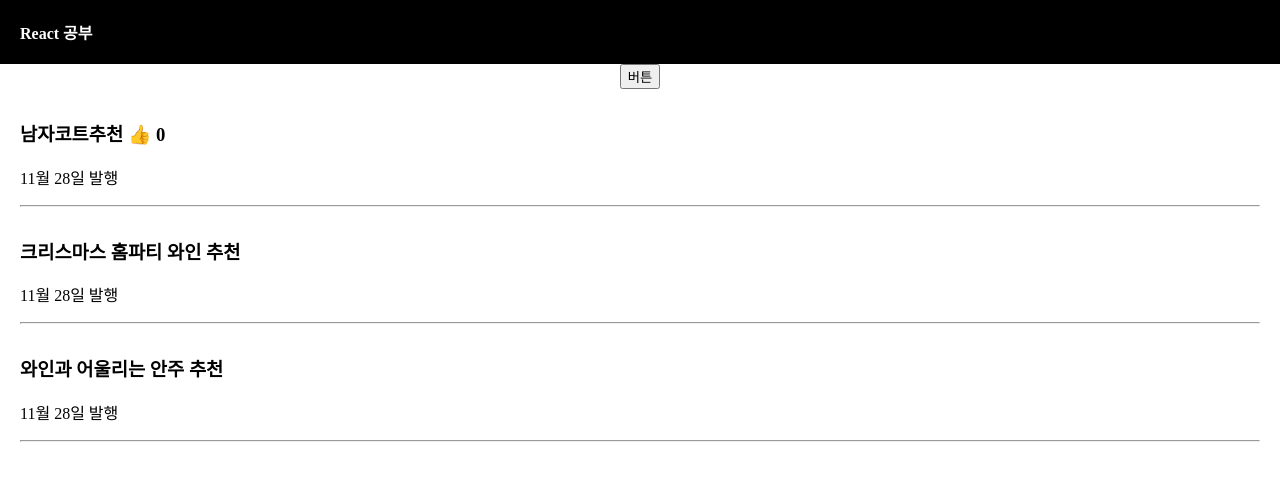
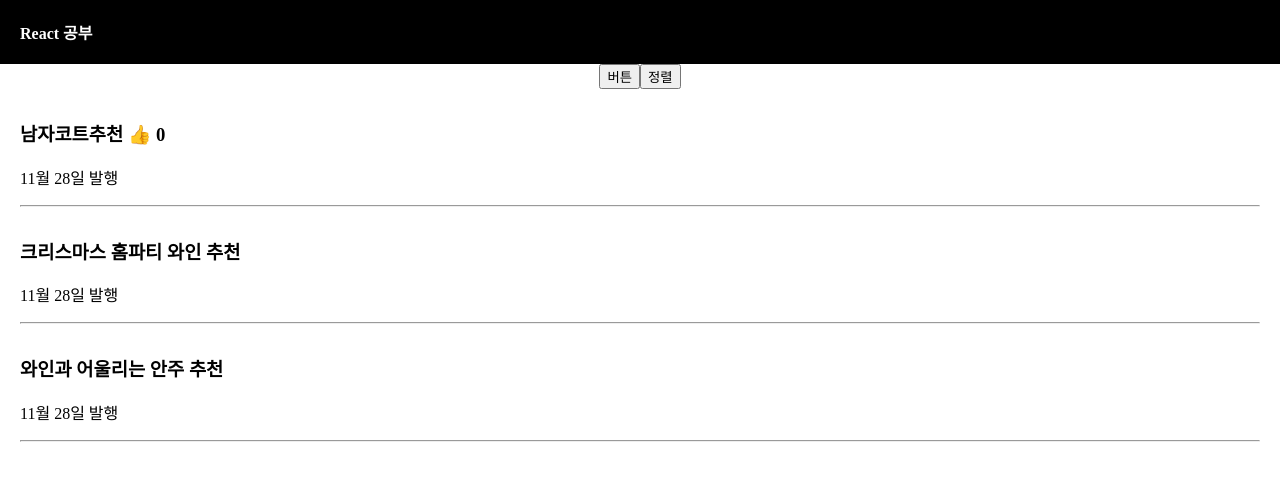
Before and after one commit to iamsoyoun9/React, a React (Create React App) app in the folder study/: page / in a window 1280 px wide. Shown: the top 480 px of the page. Built offline with nearby package versions, Linux system fonts and the light colour scheme.

Commit message:
state 변경

```diff
--- a/study/src/App.js
+++ b/study/src/App.js
@@ -14,12 +14,18 @@ function App() {
 		newArray[0] = '여자코트추천';
 		글제목변경(newArray);
 	}
+	function alignName(){
+		var newArray = [...글제목];
+		newArray.sort();
+		글제목변경(newArray);
+	}
 	return (
 		<div className="App">
 			<div className='black-nav'>
 				<div>React 공부</div>
 			</div>
 			<button onClick={()=>{reName()}}>버튼</button>
+			<button onClick={()=>{alignName()}}>정렬</button>
 			<div className='list'>
 				<h3>{글제목[0]} <span onClick={()=>{좋아요수정(좋아요+1)}}>👍</span> {좋아요} </h3>
 				<p>11월 28일 발행</p>
```
